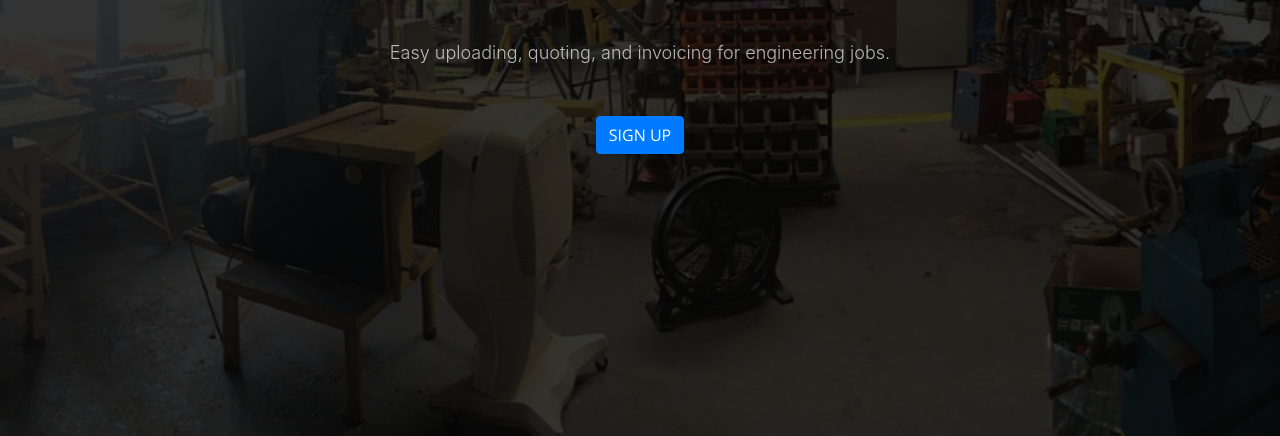
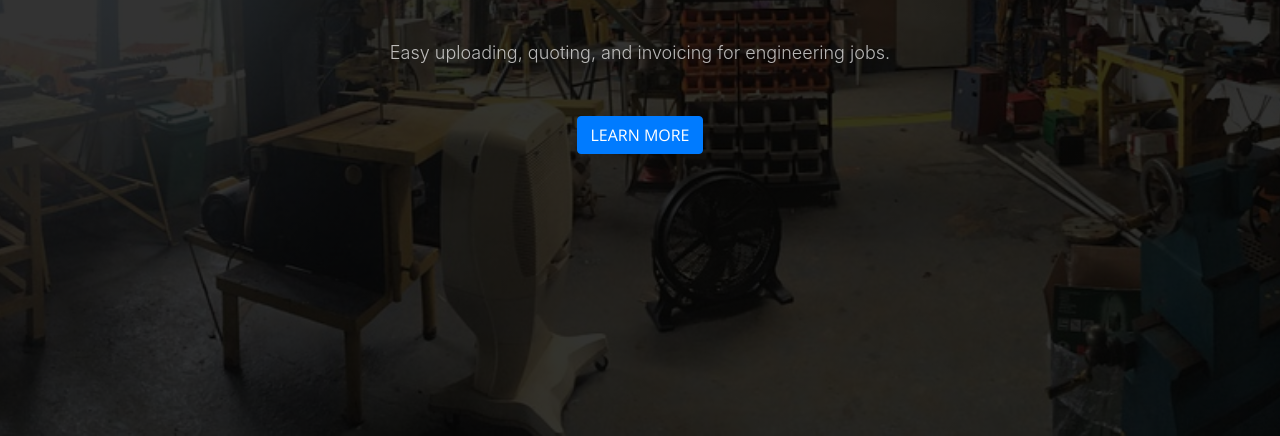
Before and after one commit to sendcnc/sendcnc.github.io, a website with bundled scripts: page index.html in a window 1280 px wide. Shown: the part 364-800 px from the top of the page. Built offline with nearby package versions, Linux system fonts and the light colour scheme.

Commit message:
adding content

```diff
--- a/index.html
+++ b/index.html
@@ -78,7 +78,7 @@
 					<h1 id="homeHeading">A CRM for Manufacturers</h1>
 					<hr>
 					<p>Easy uploading, quoting, and invoicing for engineering jobs.</p>
-					<a class="btn btn-primary btn-xl js-scroll-trigger" href="#preregister">Sign Up</a>
+					<a class="btn btn-primary btn-xl js-scroll-trigger" href="#features">Learn More</a>
 				</div>
 			</div>
 		</header>
```
